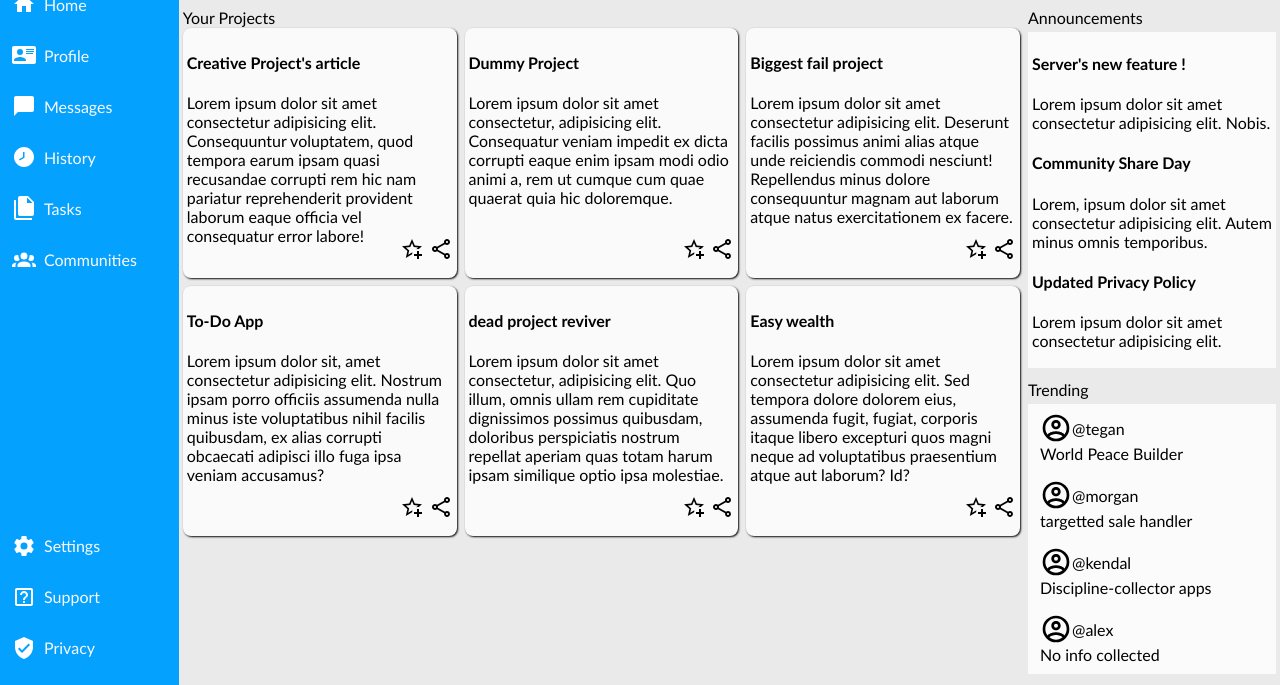
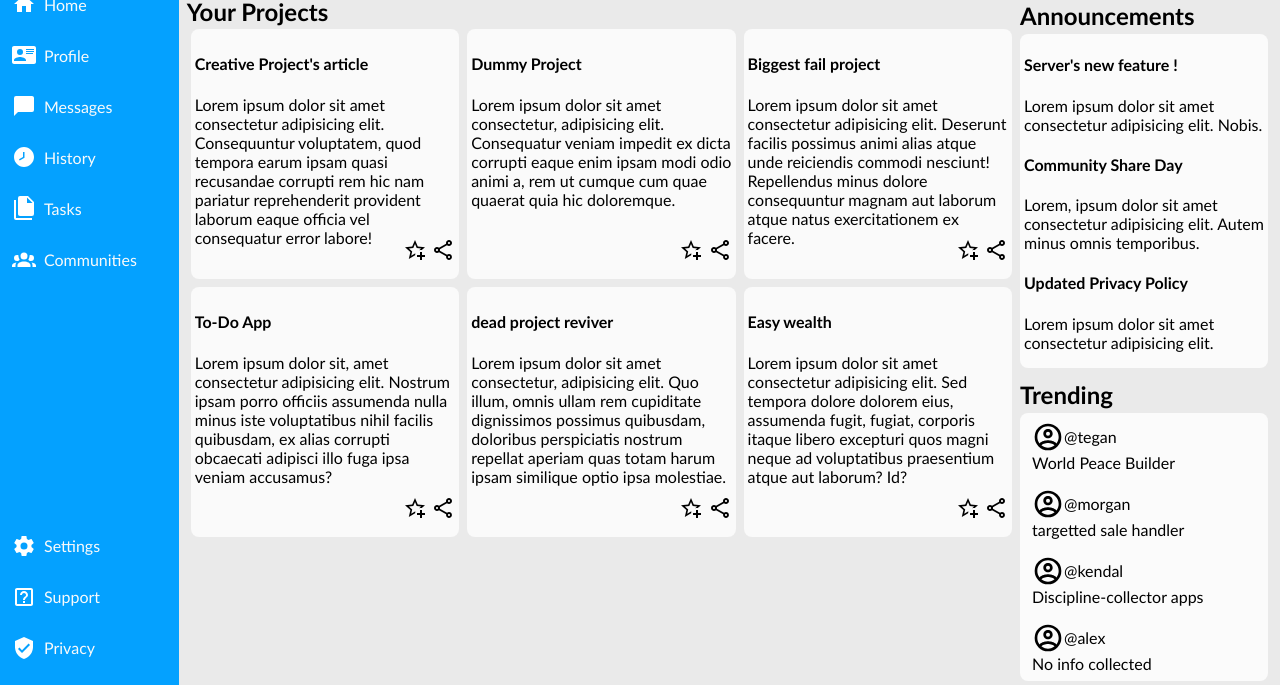
Before and after one commit to Eyad4G1Q/Admin-Dashboard, a plain HTML site: page index.html in a window 1280 px wide. Shown: the part 115-800 px from the top of the page. Drawn offline with Linux system fonts and the light colour scheme.

Commit message:
removed box shadow. container type name is now bigger and looks better

```diff
--- a/index.html
+++ b/index.html
@@ -78,7 +78,7 @@
     </div>
     <div id="contents">
         <div class="project-container">
-            <p class="type">Your Projects</p>
+            <h2 class="type">Your Projects</h2>
             <div id="projects">
                 <div class="project">
                     <div>
@@ -149,7 +149,7 @@
             </div>
         </div>
         <div class="announcement-container">
-            <p class="type">Announcements</p>
+            <h2 class="type">Announcements</h2>
             <div id="announcements">
                 <div>
                     <h4>Server's new feature !</h4>
@@ -166,7 +166,7 @@
             </div>
         </div>
         <div class="trend-container">
-            <p class="type">Trending</p>
+            <h2 class="type">Trending</h2>
             <div id="trend">
                     <div class="other-info" >
                         <img class="img prof-photo" src="account-circle-outline.svg" alt="profile">
--- a/style.css
+++ b/style.css
@@ -122,6 +122,7 @@ p.name{
     display:grid;
     grid-column: 2/4;
     grid-template-columns: 3fr 256px;
+    padding: 0 8px 0 8px;
     /* grid-template-rows: 2fr 2fr; */
 }
 .project-container,.announcement-container,.trend-container,.project{
@@ -131,7 +132,7 @@ p.name{
 }
 .project-container{
     grid-row: 1/3;
-    grid-template-rows: 1.5rem auto;
+    grid-template-rows: 2rem auto;
     /* grid-template-columns: repeat(auto-fill,1fr); */
 }
 .project-container >p.type{
@@ -151,7 +152,7 @@ p.name{
     padding: 4px;
     grid-template-rows: 200px 2rem;
     background-color: #fafafa;
-    box-shadow: 1px 1px 2px #0b0b0b;
+    box-shadow: none;
 }
 #projects{
 
@@ -164,7 +165,7 @@ p.name{
 .project p,h5{
     margin:4px 0;
 }
-p.type{
+h2.type{
     margin:4px 0;
 
 }
@@ -191,4 +192,6 @@ p.type{
 #announcements,#trend{
     padding-left: 4px;
     background-color: #fbfbfb;
+    border-radius: 8px;
+    box-shadow: none;
 }
```
